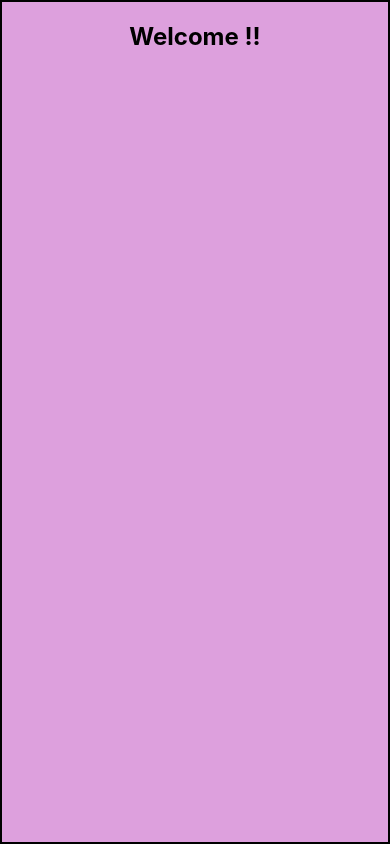
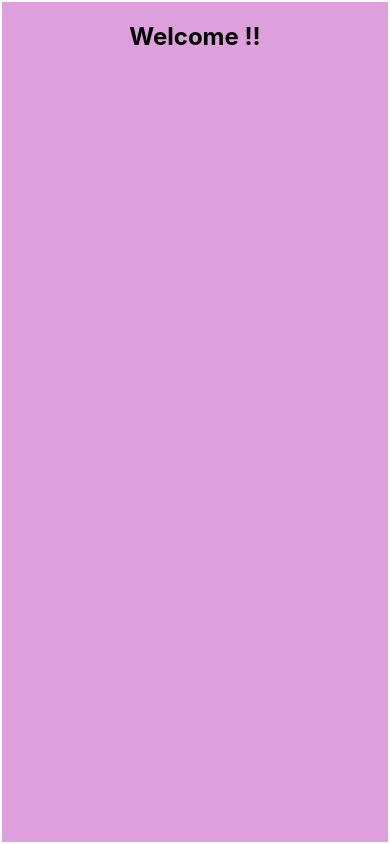
Before and after one commit to HarshuHacker/React-Native-Tutorials, a React Native app: screen / in a window 390 px wide. Built offline with nearby package versions, Linux system fonts and the light colour scheme.

Commit message:
Day 4: Platform

```diff
--- a/App.js
+++ b/App.js
@@ -1,5 +1,6 @@
 import {
   Dimensions,
+  Platform,
   SafeAreaView,
   StyleSheet,
   Text,
@@ -26,9 +27,10 @@ const styles = StyleSheet.create({
   },
   container: {
     flex: 1,
-    borderColor: "black",
+    borderColor: "white",
     borderWidth: 2,
     backgroundColor: "plum",
+    paddingTop: Platform.OS === 'android' ? 35 : 0
   },
   box: {
     padding: 20,
```
